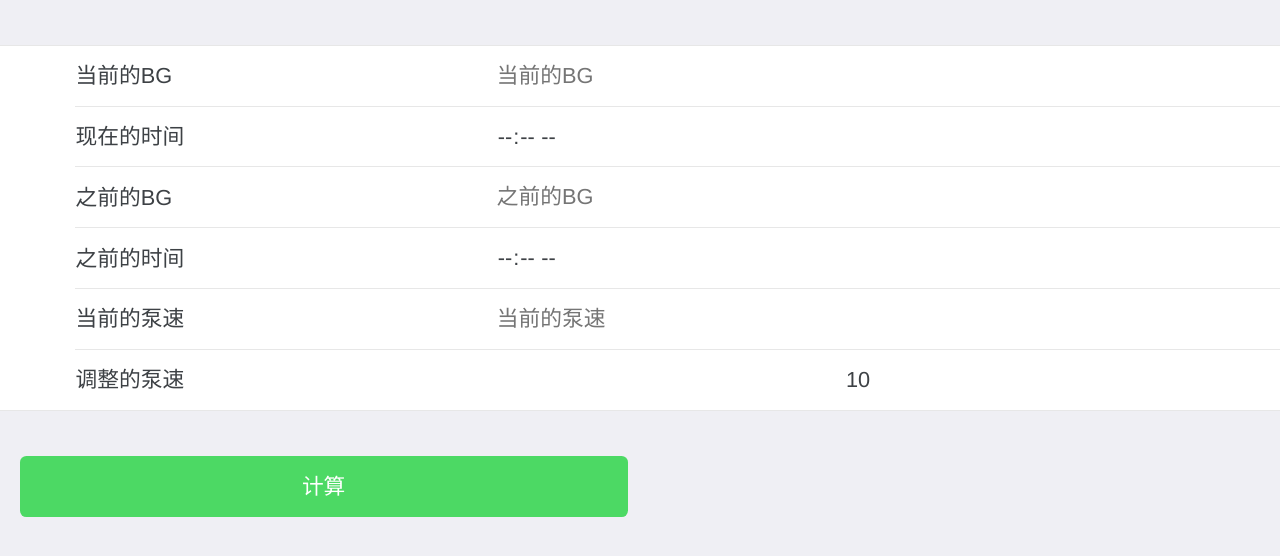
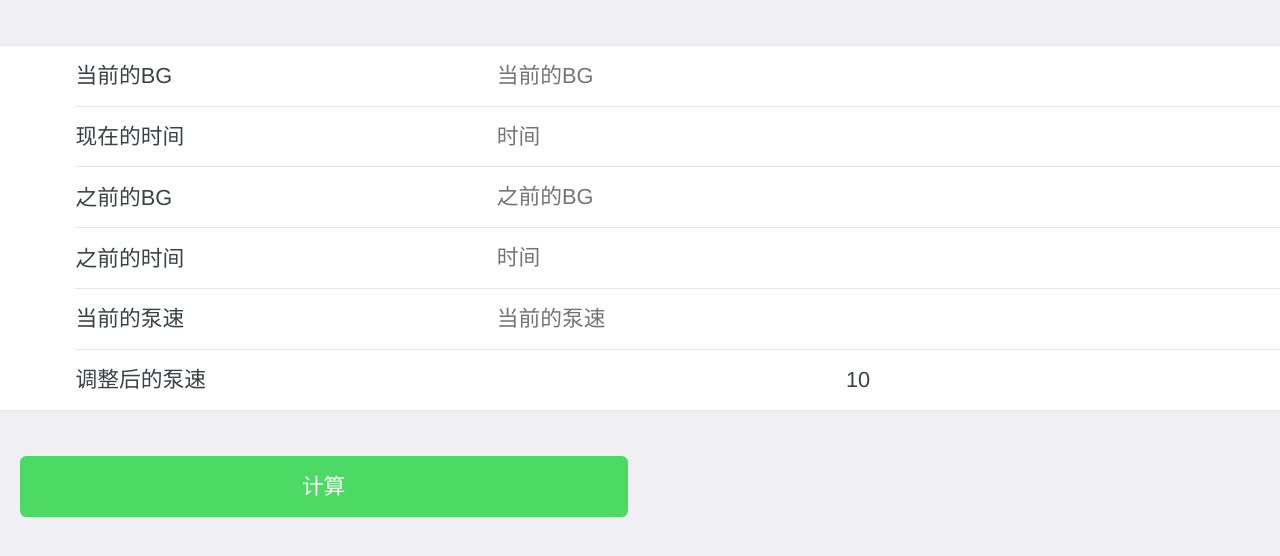
Before and after one commit to tjcjc/tjcjc.github.io, a plain HTML site: page zr/index.html in a window 1280 px wide. Drawn offline with Linux system fonts and the light colour scheme.

Commit message:
Site updated: 2016-01-21 09:52:03

```diff
--- a/zr/index.html
+++ b/zr/index.html
@@ -37,7 +37,7 @@
                             <div class="item-inner">
                                 <div class="item-title label">现在的时间</div>
                                 <div class="item-input">
-                                    <input type="time" placeholder="时间" id="picker" readonly="">
+                                    <input type="text" placeholder="时间" id="picker" readonly="">
                                 </div>
                             </div>
                         </div>
@@ -59,7 +59,7 @@
                             <div class="item-inner">
                                 <div class="item-title label">之前的时间</div>
                                 <div class="item-input">
-                                    <input type="time" placeholder="时间" id="picker2" readonly="">
+                                    <input type="text" placeholder="时间" id="picker2" readonly="">
                                 </div>
                             </div>
                         </div>
@@ -79,7 +79,7 @@
                         <div class="item-content">
                             <div class="item-media"><i class="icon icon-form-email"></i></div>
                             <div class="item-inner">
-                                <div class="item-title label">调整的泵速</div>
+                                <div class="item-title label">调整后的泵速</div>
                                 <div class="item-title label" id="fix-speed">10</div>
                             </div>
                         </div>
```
